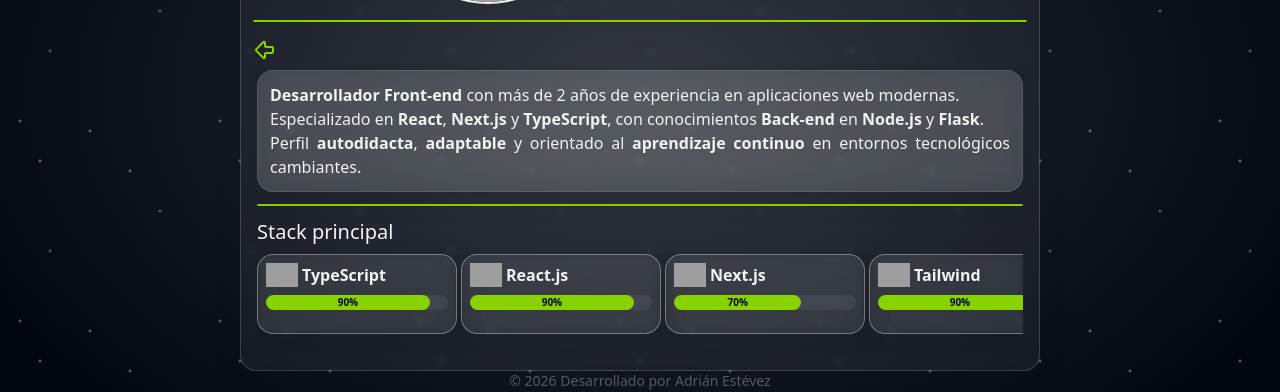
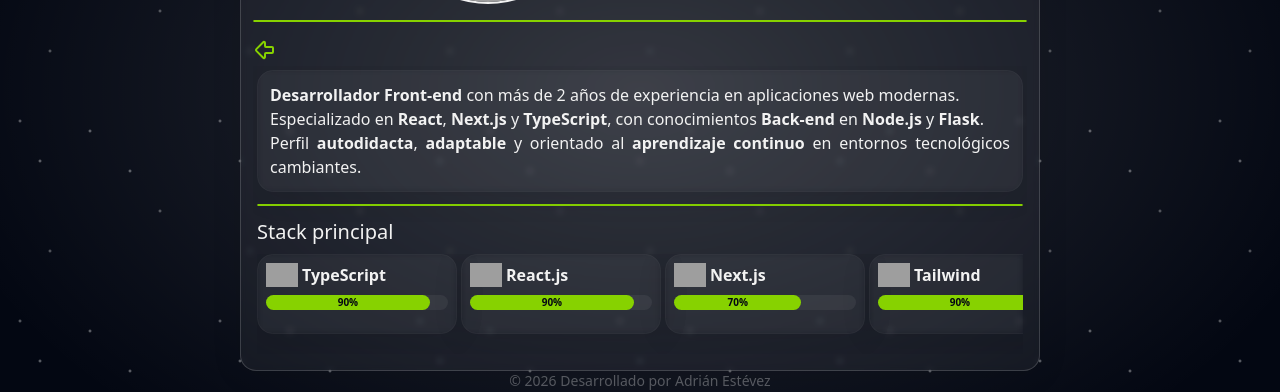
Before and after one commit to Adr1Est/portfolio, a React (Vite) app: page /portfolio/aboutme in a window 1280 px wide. Shown: the part 309-701 px from the top of the page. Built offline with nearby package versions, Linux system fonts and the light colour scheme; grey boxes are pictures that could not be loaded.

Commit message:
glassmorphism bg about me

```diff
--- a/src/components/TechCard.module.css
+++ b/src/components/TechCard.module.css
@@ -1,10 +1,10 @@
 .techCardMain{
-  background: rgba(255, 255, 255, 0.06);
+  background: rgba(137, 136, 136, 0);
   border-radius: 16px;
   box-shadow: 0 4px 30px rgba(0, 0, 0, 0.1);
-  backdrop-filter: blur(4.7px);
-  -webkit-backdrop-filter: blur(4.7px);
-  border: 1px solid rgba(255, 255, 255, 0.35);
+  backdrop-filter: blur(3.2px);
+  -webkit-backdrop-filter: blur(3.2px);
+  border: 1px solid rgba(137, 136, 136, 0.07);
   padding: 0.5rem;
 }
 
--- a/src/pages/AboutMe.module.css
+++ b/src/pages/AboutMe.module.css
@@ -1,10 +1,10 @@
 .aboutmeBox{
-  background: rgba(255, 255, 255, 0.14);
+  background: rgba(137, 136, 136, 0);
   border-radius: 16px;
   box-shadow: 0 4px 30px rgba(0, 0, 0, 0.1);
-  backdrop-filter: blur(11.8px);
-  -webkit-backdrop-filter: blur(11.8px);
-  border: 1px solid rgba(255, 255, 255, 0.11);
+  backdrop-filter: blur(3.2px);
+  -webkit-backdrop-filter: blur(3.2px);
+  border: 1px solid rgba(137, 136, 136, 0.07);
 }
 
 .mainStackScroll{
```
